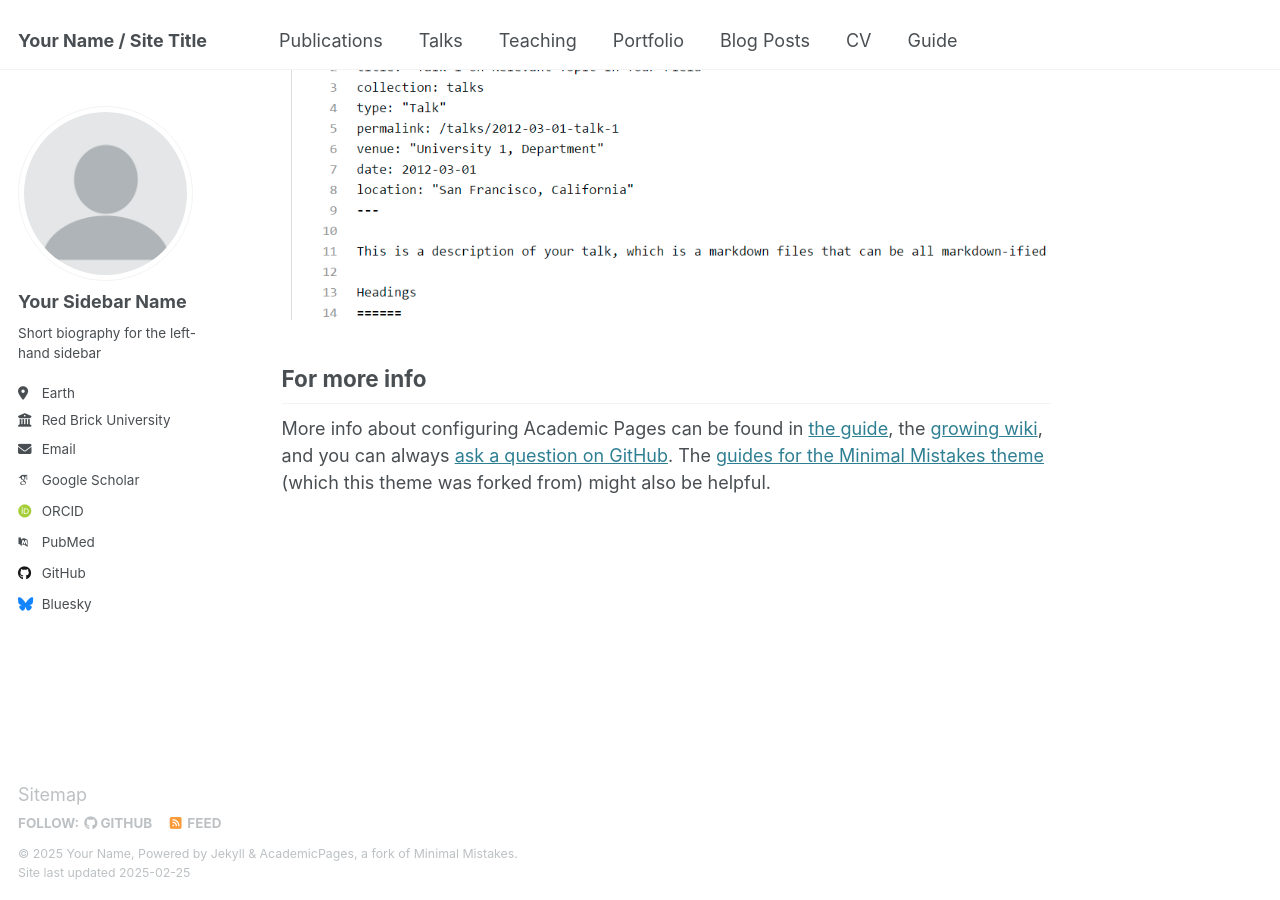
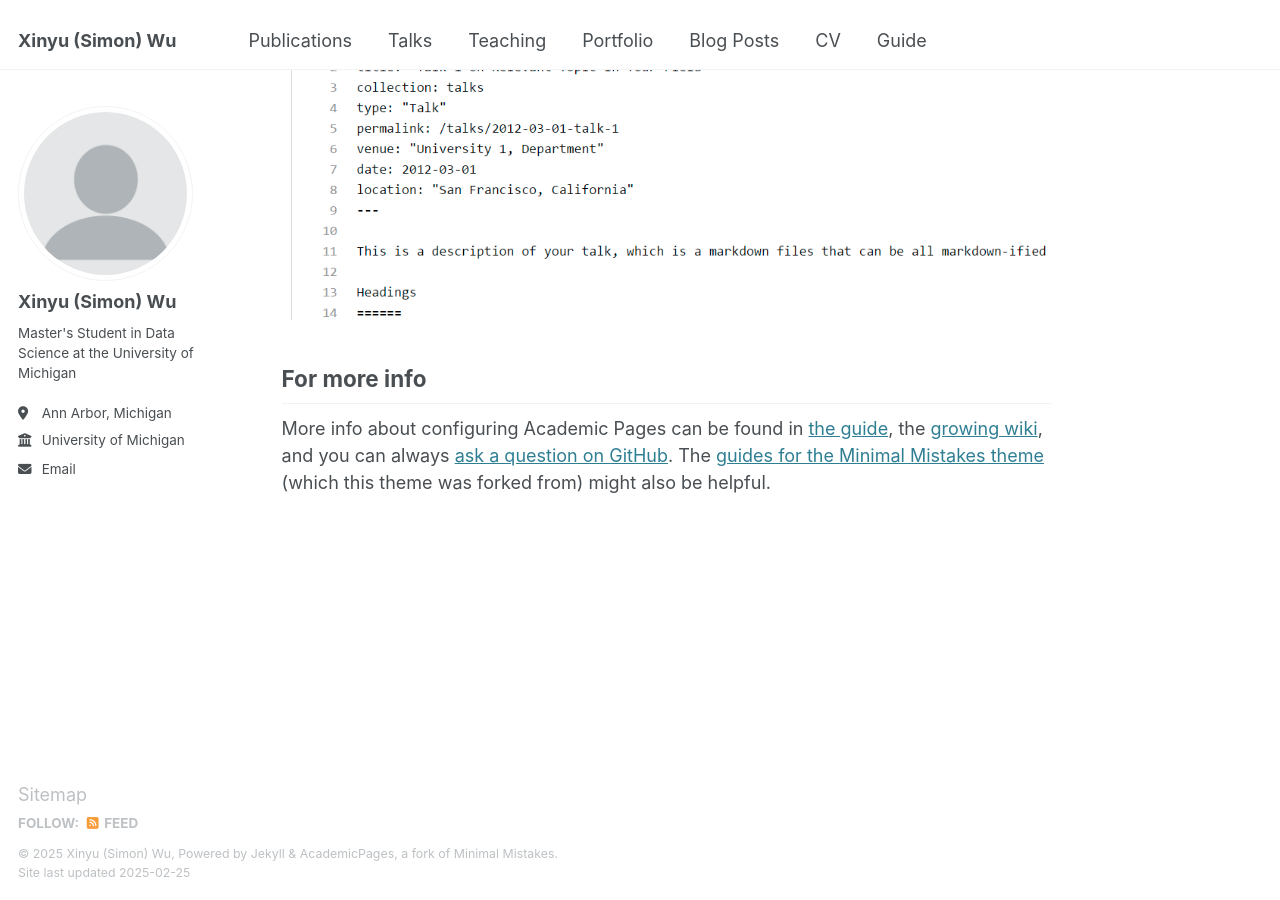
Before and after one commit to Simonxyw/simonxyw.github.io, a Jekyll site: the page built from _pages/about.md, in a window 1280 px wide and 900 px high, scrolled down 2642 px. Built offline with Jekyll 4.4.1, drawn with Linux system fonts in a browser that asks for light colours; some web fonts are replaced.

Commit message:
Update _config.yml

```diff
--- a/_config.yml
+++ b/_config.yml
@@ -9,13 +9,13 @@
 # Basic Site Settings
 locale                   : "en-US"
 site_theme               : "default"
-title                    : "Your Name / Site Title"
+title                    : "Xinyu (Simon) Wu"
 title_separator          : "-"
-name                     : &name "Your Name"
-description              : &description "personal description"
-url                      : https://academicpages.github.io # the base hostname & protocol for your site e.g. "https://[your GitHub username].github.io"
+name                     : &name "Xinyu (Simon) Wu"
+description              : &description "Master's Student in Data Science at the University of Michigan"
+url                      : https://simonxyw.github.io # the base hostname & protocol for your site e.g. "https://[your GitHub username].github.io"
 baseurl                  : "" # the subpath of your site, e.g. "/blog"
-repository               : "academicpages/academicpages.github.io"
+repository               : "simonxyw.github.io.github.io"
 
 # Site Author - The following control what appear as part of the author content on the side bar.
 #               If a field is blank the icon and link will not appear, otherwise it will be shown.
@@ -23,21 +23,20 @@ repository               : "academicpages/academicpages.github.io"
 author:
   # Biographic information
   avatar           : "profile.png"
-  name             : "Your Sidebar Name"
-  pronouns         : # example: "she/her"
-  bio              : "Short biography for the left-hand sidebar"
-  location         : "Earth"
-  employer         : "Red Brick University"
+  name             : "Xinyu (Simon) Wu"
+  bio              : "Master's Student in Data Science at the University of Michigan"
+  location         : "Ann Arbor, Michigan"
+  employer         : "University of Michigan"
   uri              : # URL
-  email            : "none@example.org"
+  email            : "simonxyw@umich.edu"
 
   # Academic websites
   arxiv            : # URL - Update with the correct link to your profile
-  googlescholar    : "https://scholar.google.com/citations?user=PS_CX0AAAAAJ"
+  googlescholar    : # URL
   impactstory      : # URL
-  orcid            : "http://orcid.org/yourorcidurl"
+  orcid            : # URL
   semantic         : # URL
-  pubmed           : "https://www.ncbi.nlm.nih.gov/pubmed/?term=john+snow"
+  pubmed           : # URL
   researchgate     : # URL
   scopus           : # URL
 
@@ -45,12 +44,12 @@ author:
   bitbucket        : # Username - Update with your username on the site
   codepen          : # Username
   dribbble         : # Username
-  github           : "academicpages"
+  github           : # "academicpages"
   kaggle           : # Username
   stackoverflow    : # User number or user number and name (i.e., use "1" or "1/jeff-atwood")
 
   # Social media
-  bluesky          : "bsky.app" # Replace this with you Bluesky username
+  bluesky          : # "bsky.app" # Replace this with you Bluesky username
   facebook         : # Username
   flickr           : # Username
   foursquare       : # Username
```
